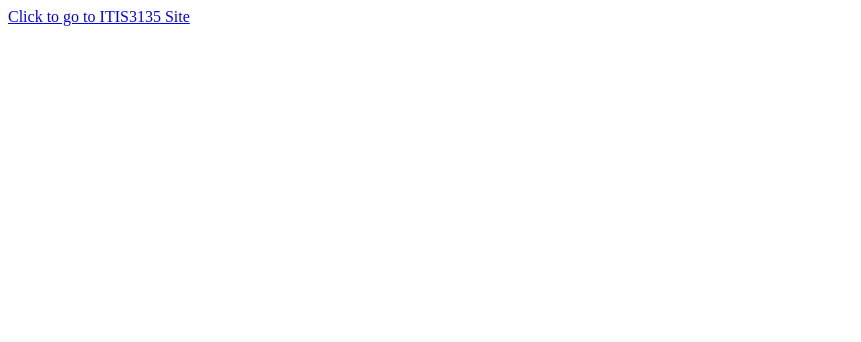
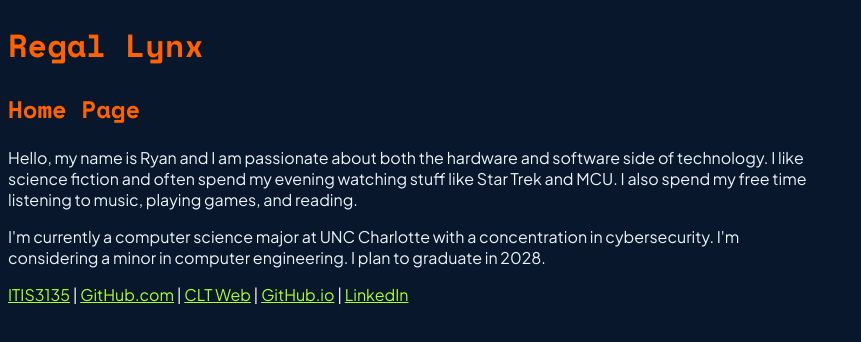
Before and after one commit to AstroBytee/AstroBytee.github.io, a plain HTML site: page index.html in a window 1280 px wide. Shown: the whole page, without its empty margins (0-861 px from the left). Drawn offline with nearby package versions, Linux system fonts and the light colour scheme; a web font is replaced by a local one.

Commit message:
Update index.html

```diff
--- a/index.html
+++ b/index.html
@@ -1,4 +1,59 @@
 <!DOCTYPE html>
-<html>
-	<a href = "itis3135/">Click to go to ITIS3135 Site</a>
+<html lang="en">
+<head>
+	<meta charset="UTF-8">
+	<meta name="viewport" content="width=device-width, initial-scale=1.0">
+	<title>Regal Lynx - Home Page</title>
+	<script src="https://lint.page/kit/4d0fe3.js" crossorigin="anonymous"></script>
+	<link rel="preconnect" href="https://fonts.googleapis.com">
+	<link rel="preconnect" href="https://fonts.gstatic.com" crossorigin>
+	<link href="https://fonts.googleapis.com/css2?family=Anta&family=Audiowide&family=Major+Mono+Display&family=Oxanium:wght@200..800&family=Plus+Jakarta+Sans:ital,wght@0,200..800;1,200..800&family=Space+Mono:ital,wght@0,400;0,700;1,400;1,700&display=swap" rel="stylesheet">
+	<style>
+		body {
+  			font-family: "Plus Jakarta Sans", sans-serif;
+			background-color: rgb(9, 23, 44);
+  			color: #ebf3f9;
+		}
+		main {
+  			margin: auto 0;
+  			max-width: 800px;
+  			width: 90%;
+		}
+		h1, h2 {
+  			font-family: "Space Mono", monospace;
+			color: #ff6200
+		}
+		a {
+			color: greenyellow
+		}
+	</style>
+</head>
+<body>
+	<header>
+		<h1>Regal Lynx</h1>
+	</header>
+
+	<main>
+		<h2>Home Page</h2>
+		<p>
+			Hello, my name is Ryan and I am passionate about both the hardware and software side of technology.
+			I like science fiction and often spend my evening watching stuff like Star Trek and MCU.
+			I also spend my free time listening to music, playing games, and reading.
+		</p>
+		<p>
+			I'm currently a computer science major at UNC Charlotte with a concentration in cybersecurity.
+			I'm considering a minor in computer engineering. I plan to graduate in 2028.
+		</p>
+	</main>
+
+	<footer>
+		<p>
+			<a href = "itis3135/">ITIS3135</a> |
+			<a href="https://github.com/AstroBytee">GitHub.com</a> |
+			<a href="https://webpages.charlotte.edu/rlacroix/">CLT Web</a> |
+			<a href="https://github.com/AstroBytee/AstroBytee.github.io">GitHub.io</a> |
+			<a href="https://www.linkedin.com/in/lacroixryan/">LinkedIn</a>
+		</p>
+	</footer>
+</body>
 </html>
```
